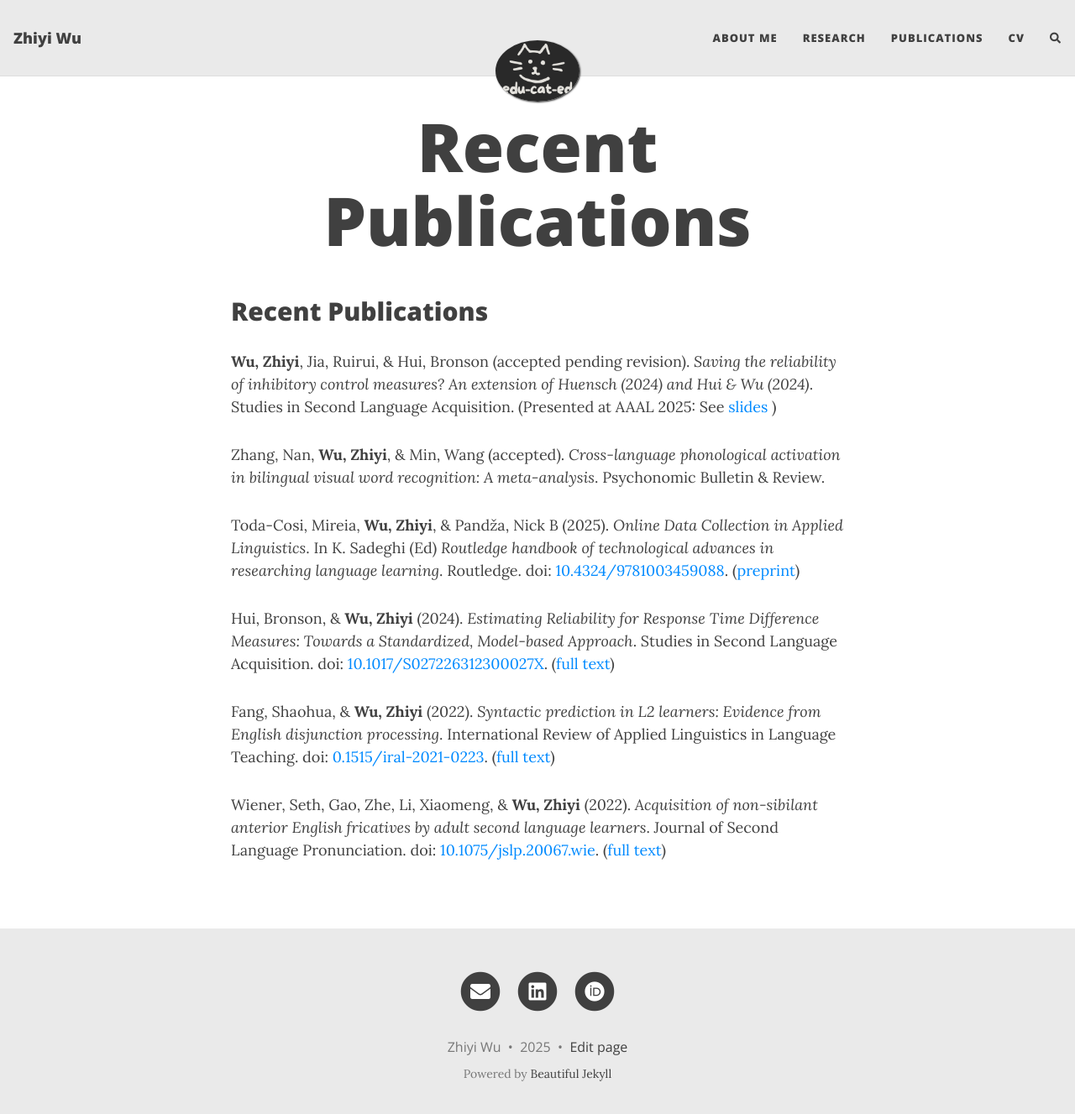
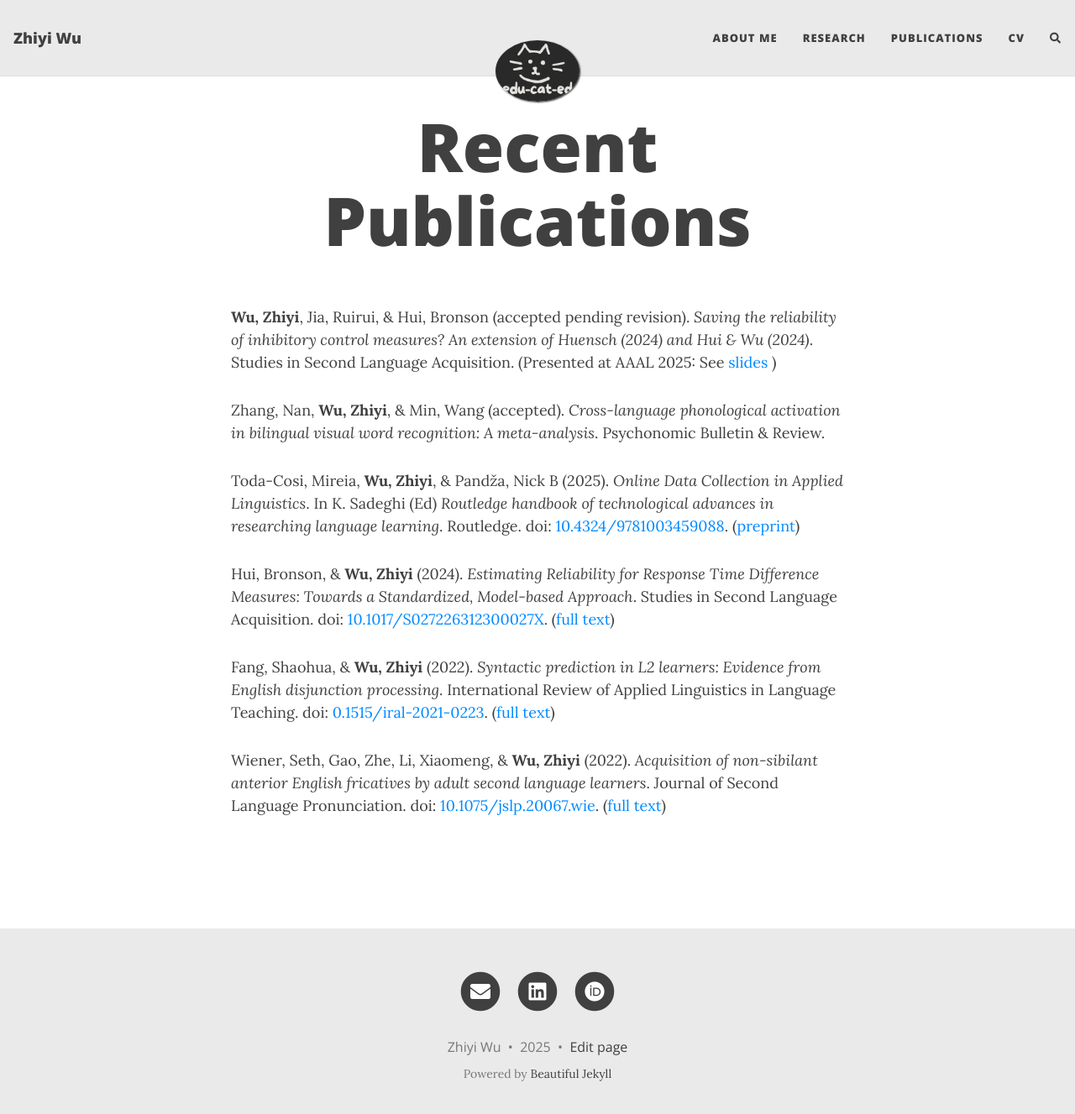
Before and after one commit to Zhiyijenny/Zhiyijenny.github.io, a Jekyll site: the page built from Publications.md, in a window 1280 px wide and 1340 px high. Shown: the top 1327 px of the window at 84% size. Built offline with Jekyll 4.4.1, drawn with Linux system fonts in a browser that asks for light colours; nearby versions of some CDN libraries; comment, search, counter and statistics services are not loaded.

Commit message:
Update Publications.md
Removed repetitive heading

```diff
--- a/Publications.md
+++ b/Publications.md
@@ -2,8 +2,6 @@
 layout: page
 title: Recent Publications
 ---
-
-## **Recent Publications**
 
 **Wu, Zhiyi**, Jia, Ruirui, & Hui, Bronson (accepted pending revision). _Saving the reliability of inhibitory control measures? An extension of Huensch (2024) and Hui & Wu (2024)_. Studies in Second Language Acquisition. (Presented at AAAL 2025: See [slides](https://docs.google.com/presentation/d/1uBD1XfeauY1oTm13Yb3KUiDGJaBn3scHv-0sLwnDm_w/edit?usp=sharing) )
 
```
